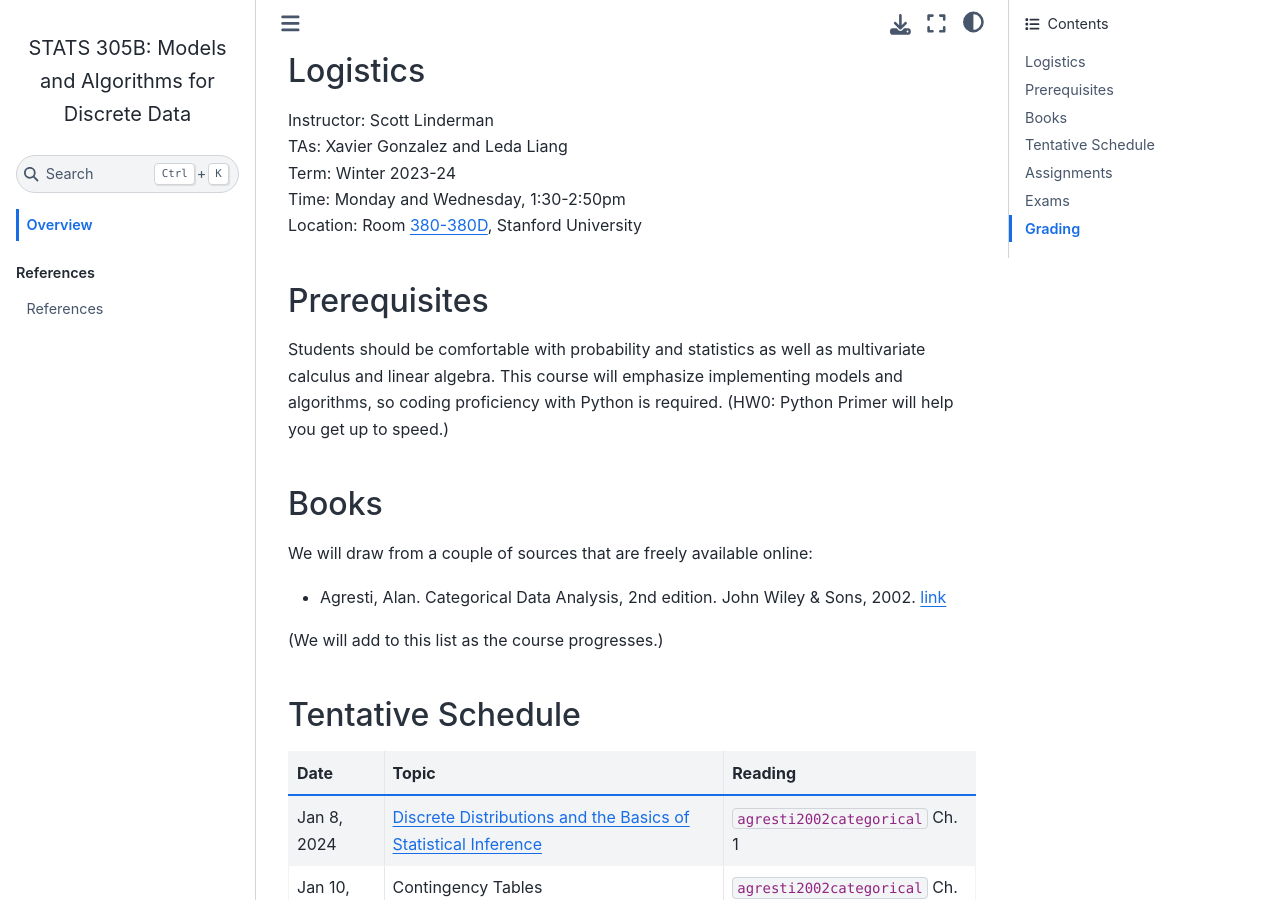
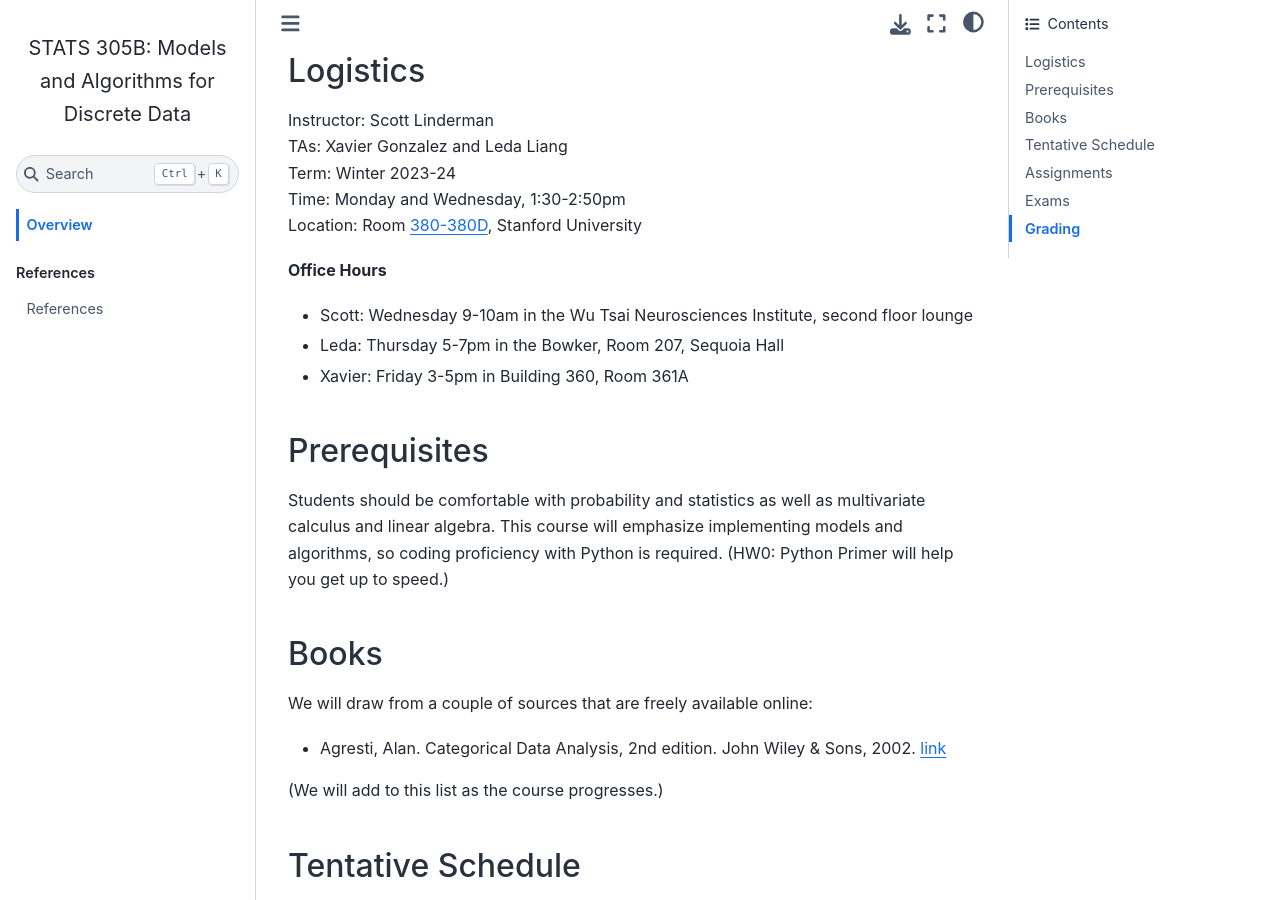
Before and after one commit to slinderman/stats305b, a Jupyter Book: the page built from index.md, in a window 1280 px wide and 900 px high, scrolled down 363 px. Built offline with Jupyter Book 1.0.4 settings and Sphinx 7.4.7 and the Sphinx Book theme 1.1.4, drawn with Linux system fonts in a browser that asks for light colours; pages that are not in the unit, such as notebooks, are missing from menus; cross-references to code outside the pages are shown as plain code.

Commit message:
adding office hour locations

```diff
--- a/index.md
+++ b/index.md
@@ -8,6 +8,11 @@ TAs: Xavier Gonzalez and Leda Liang<br>
 Term: Winter 2023-24 <br>
 Time: Monday and Wednesday, 1:30-2:50pm <br>
 Location: Room [380-380D](https://campus-map.stanford.edu/?srch=380-380D), Stanford University
+
+**Office Hours**
+- Scott: Wednesday 9-10am in the Wu Tsai Neurosciences Institute, second floor lounge
+- Leda: Thursday 5-7pm in the Bowker, Room 207, Sequoia Hall
+- Xavier: Friday 3-5pm in Building 360, Room 361A
 
 
 ## Prerequisites
```
